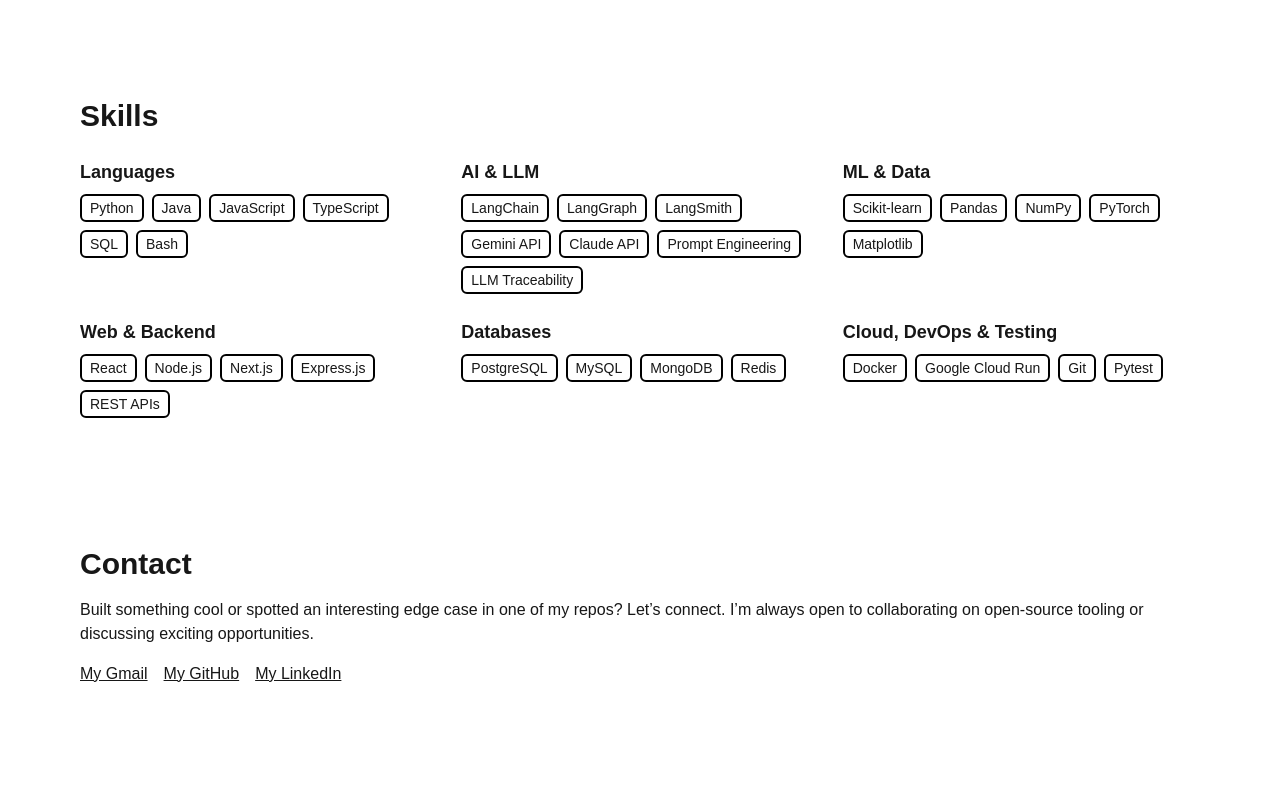
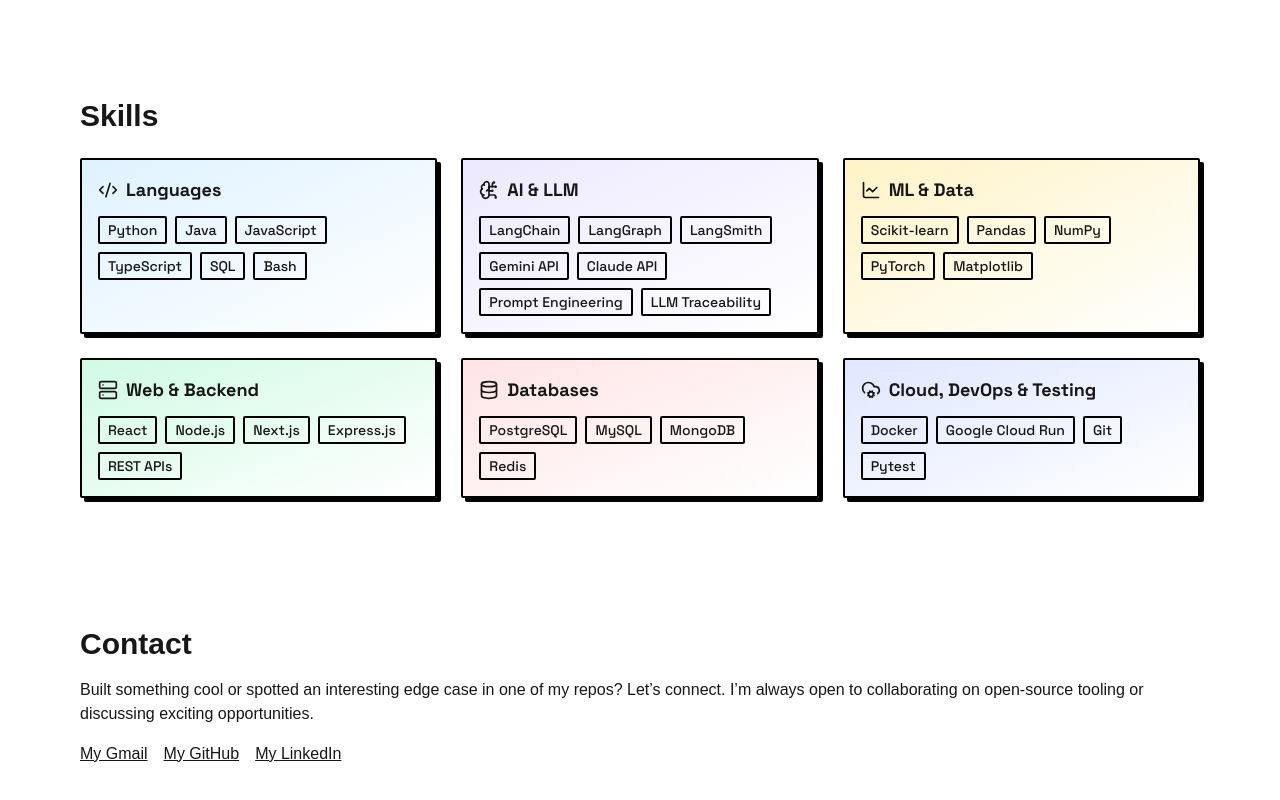
Before and after one commit to nhatle16/portfolio, a Next.js app: page / in a window 1280 px wide. Shown: the part 1954-2754 px from the top of the page. Before the commit the page ends 2704 px from the top, so only its background shows below. Built offline with nearby package versions, Linux system fonts and the light colour scheme.

Commit message:
style: show skill groups as gradient cards with icons

```diff
--- a/src/components/Skills.tsx
+++ b/src/components/Skills.tsx
@@ -1,23 +1,34 @@
+import { BrainCircuit, ChartLine, CloudCog, CodeXml, Database, Server } from "lucide-react";
+
+// bg: gradient start/end colours for each card, light mode first, then dark mode.
+// Write full class names (no string building) so Tailwind can find them.
 const skillGroups = [
-  { title: "Languages", items: ["Python", "Java", "JavaScript", "TypeScript", "SQL", "Bash"] },
-  { title: "AI & LLM", items: ["LangChain", "LangGraph", "LangSmith", "Gemini API", "Claude API", "Prompt Engineering", "LLM Traceability"] },
-  { title: "ML & Data", items: ["Scikit-learn", "Pandas", "NumPy", "PyTorch", "Matplotlib"] },
-  { title: "Web & Backend", items: ["React", "Node.js", "Next.js", "Express.js", "REST APIs"] },
-  { title: "Databases", items: ["PostgreSQL", "MySQL", "MongoDB", "Redis"] },
-  { title: "Cloud, DevOps & Testing", items: ["Docker", "Google Cloud Run", "Git", "Pytest"] },
+  { title: "Languages", icon: CodeXml, bg: "from-sky-100 to-white dark:from-sky-950 dark:to-background", items: ["Python", "Java", "JavaScript", "TypeScript", "SQL", "Bash"] },
+  { title: "AI & LLM", icon: BrainCircuit, bg: "from-violet-100 to-white dark:from-violet-950 dark:to-background", items: ["LangChain", "LangGraph", "LangSmith", "Gemini API", "Claude API", "Prompt Engineering", "LLM Traceability"] },
+  { title: "ML & Data", icon: ChartLine, bg: "from-amber-100 to-white dark:from-amber-950 dark:to-background", items: ["Scikit-learn", "Pandas", "NumPy", "PyTorch", "Matplotlib"] },
+  { title: "Web & Backend", icon: Server, bg: "from-emerald-100 to-white dark:from-emerald-950 dark:to-background", items: ["React", "Node.js", "Next.js", "Express.js", "REST APIs"] },
+  { title: "Databases", icon: Database, bg: "from-rose-100 to-white dark:from-rose-950 dark:to-background", items: ["PostgreSQL", "MySQL", "MongoDB", "Redis"] },
+  { title: "Cloud, DevOps & Testing", icon: CloudCog, bg: "from-indigo-100 to-white dark:from-indigo-950 dark:to-background", items: ["Docker", "Google Cloud Run", "Git", "Pytest"] },
 ];
 
 export function Skills() {
   return (
     <section id="skills" className="py-16 space-y-6">
       <h2 className="text-3xl font-bold">Skills</h2>
-      <div className="grid gap-6 sm:grid-cols-3">
+      <div className="grid gap-6 sm:grid-cols-2 lg:grid-cols-3">
         {skillGroups.map((group) => (
-          <div key={group.title} className="space-y-2">
-            <h3 className="text-lg font-semibold">{group.title}</h3>
-            <ul className="flex flex-wrap gap-2 text-sm">
+          // Same neobrutalist card as ProjectCard: thick border, hard shadow.
+          <div
+            key={group.title}
+            className={`space-y-3 rounded-xs border-2 border-border bg-linear-to-br ${group.bg} p-4 shadow-[4px_4px_0_0_var(--border)]`}
+          >
+            <h3 className="flex items-center gap-2 font-grotesk text-lg font-bold">
+              <group.icon aria-hidden="true" className="size-5 shrink-0" />
+              {group.title}
+            </h3>
+            <ul className="flex flex-wrap gap-2 font-grotesk text-sm font-medium">
               {group.items.map((item) => (
-                <li key={item} className="rounded-md border-2 border-black px-2 py-0.5">
+                <li key={item} className="rounded-xs border-2 border-border px-2 py-0.5">
                   {item}
                 </li>
               ))}
```
